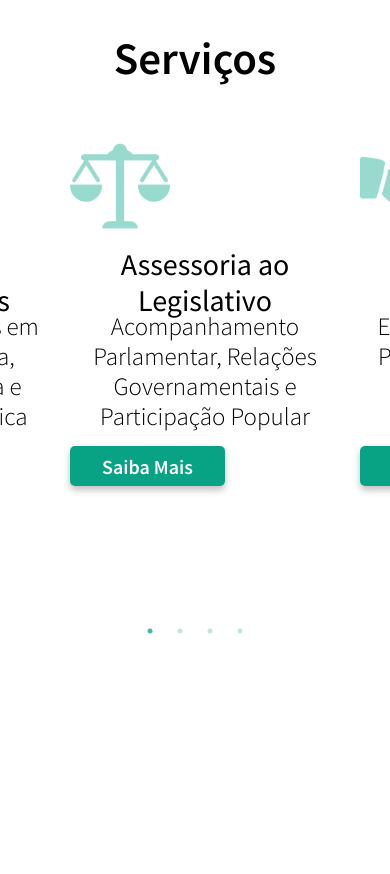
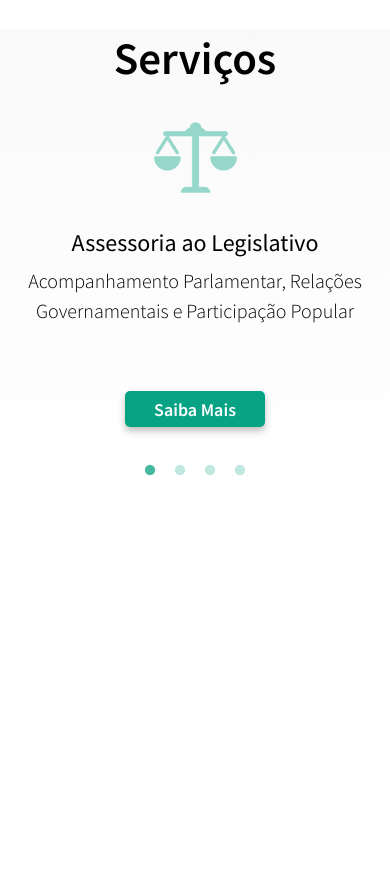
Before and after one commit to citi-onboarding/TransformareJr, a Django app: page / in a window 390 px wide. After the commit the page ends 475 px from the top, so only its background shows below. Run offline with Django 3.2, Linux system fonts and the light colour scheme.

Commit message:
finalizado desktop e mobile

```diff
--- a/core/templates/index.html
+++ b/core/templates/index.html
@@ -43,8 +43,8 @@
                     <p>Saiba Mais</p>
                 </div>
             </div>
-            <!-- Mobile Serviços Personalizados -->
-            <div class="serv-box sp-view">
+            <!-- Serviços Personalizados: Mobile -->
+            <div class="serv-box serv-pers-m">
                 <img class="serv-imagem" src="{% static 'imagens/serv-pers.png' %}">
                 <h3 class="serv-titulo">Serviços Personalizados</h3>
                 <p class="serv-texto">Para demais serviços em consultoria política, governança criativa e administração pública consulte-nos.</p>
@@ -53,6 +53,7 @@
                 </div>
             </div>
         </div>
+        <!-- Serviços Personalizados: Desktop -->
         <a class="serv-pers" href="">Serviços Personalizados</a>
     </div>
 
--- a/static/css/index.css
+++ b/static/css/index.css
@@ -1,11 +1,11 @@
+/*cor padrão: #08A284*/
 body {
     margin: 0; /*remove a margem do site*/
     font-family: 'Source Sans Pro', sans-serif;
-    /*cor padrão #08A284*/
 }
 
 a:link, a:visited {
-	text-decoration: none;
+	text-decoration: none; /*remove o estilo dos links*/
 }
 
 .cabeçalho {
@@ -15,10 +15,11 @@ a:link, a:visited {
 
 #serviços {
     width: 100%;
-    height: 100vh;
+    height: 100%;
     text-align: center;
     justify-content: center;
     align-items: center;
+    background: linear-gradient(to bottom, #f9f9f9, #ffffff);
 }
 
 .serv-container {
@@ -27,58 +28,58 @@ a:link, a:visited {
     flex-wrap: wrap;
     justify-content: space-around;
     align-items: center;
-    padding-bottom: 40px;
+    padding-bottom: 40px; /*espaço entre as caixas e o link*/
 }
 
 .serv-box {
     width: 350px;
     height: 420px;
+    position: relative;
     display: flex;
     flex-wrap: wrap;
     flex-direction: column;
     align-items: center;
-    position: relative;
 }
 
 .serv-imagem {
+    width: 100px;
+    height: 100px;
     position: absolute;
     filter: opacity(40%);
-    width: 100px;
-    height: 100px;
 }
 
 .serv-titulo {
     position: absolute;
     text-align: center;
-    top: 100px;
     font-weight: 400;
     font-size: 30px;
     line-height: 36px;
+    top: 100px;
 }
 
 .serv-texto {
     position: absolute;
     text-align: center;
-    top: 170px;
     font-weight: 300;
     font-size: 25px;
     line-height: 30px;
+    top: 170px;
 }
 
 .serv-botao {
+    width: 155px;
+    height: 40px;
     position: absolute;
     display: flex;
     flex-direction: column;
     justify-content: center;
     background-color: #08A284;
-    top: 330px;
-    width: 155px;
-    height: 40px;
     border-radius: 5px;
     box-shadow: 0px 4px 7px rgba(0, 0, 0, 0.25);
     font-weight: 600;
     font-size: 20px;
     color: #ffffff;
+    top: 330px;
 }
 
 .serv-pers {
@@ -87,46 +88,76 @@ a:link, a:visited {
     color: #08A284;
 }
 
-/*slick css*/
-.slick-initialized .slick-slide {
-    float: none;
-    display: inline-block;
-    vertical-align: middle;
-    align-items: center;
-    justify-content: center;
-    text-align: center;
-    padding: 20px;
+/*SLICK*/
+.serv-container.slick-slider{
+    padding-bottom: 0; /*removendo espaço após o carrossel*/
 }
 
-.slick-slide > h3 {
-    dis
-    text-align: center;
+/*características do slide do carrossel*/
+.serv-box.slick-slide{
+    height: 360px;
+    width: 300px;
+    display: flex; /* mantendo o alinhamento central */
+    flex-wrap: wrap;
+    flex-direction: column;
+    align-items: center;
 }
 
+/*conteudos das caixas de serviço*/
+.serv-box.slick-slide > .serv-imagem{
+    width: 83px;
+    height: 83px;
+}
+
+.serv-box.slick-slide > .serv-titulo{
+    width: 90%;
+    font-size: 24px;
+    top: 85px;
+}
+
+.serv-box.slick-slide > .serv-texto{
+    width: 90%;
+    font-size: 20px;
+    top: 130px;
+}
+
+.serv-box.slick-slide > .serv-botao {
+    width: 140px;
+    height: 36px;
+    font-size: 18px;
+    top: 275px;
+}
+
+/*pontos que indicam a posição*/
+.slick-dots {
+    bottom: -5px; /*espaço entre o carrossel e os pontos*/
+}
 
 .slick-dots li button:before {
+    font-size: 12px; /*tamanho dos pontos*/
     color: #08A284;
 }
 
 .slick-dots li.slick-active button:before {
+    font-size: 12px;
     color: #08A284;
 }
 
-/*reponsive css*/
+/*responsividade*/
 @media screen and (orientation: portrait) {
-    .sp-view {
-      display: flex;
+    .serv-pers-m {
+      display: flex; /*aparecer box serv-personalizados*/
     }
     .serv-pers{
-        display: none;
+        display: none; /*sumir link serv-personalizados*/
     }
 }
 
 @media screen and (orientation: landscape) {
-    .sp-view {
-        display: none;
+    .serv-pers-m {
+        display: none; /*sumir box serv-personalizados*/
     }
     .serv-pers{
-        display: block;
+        display: block; /*aparecer link serv-personalizados*/
     }
 }
--- a/static/js/index.js
+++ b/static/js/index.js
@@ -1,19 +1,18 @@
 $(window).on('load resize orientationchange', function () {
     $('.serv-container').each(function () {
         var $carousel = $(this);
-        /* Initializes a slick carousel only on mobile screens */
-        // slick on mobile
+        // ativa o slick apenas em telas que width < height
         if ($(window).width() > $(window).height()) {
             if ($carousel.hasClass('slick-initialized')) {
                 $carousel.slick('unslick');
             }
-        }
-        else {
+        } else {
             if (!$carousel.hasClass('slick-initialized')) {
                 $carousel.slick({
-                    dots: true,
-                    arrows: false,
-                    centerMode: true,
+                    dots: true, // ativa os pontos
+                    arrows: false,  // remove as setas
+                    slidesToShow: 1, // mostra 1 card por vez
+                    slidesToScroll: 1, // passa 1 card por vez
                 });
             }
         }
```
